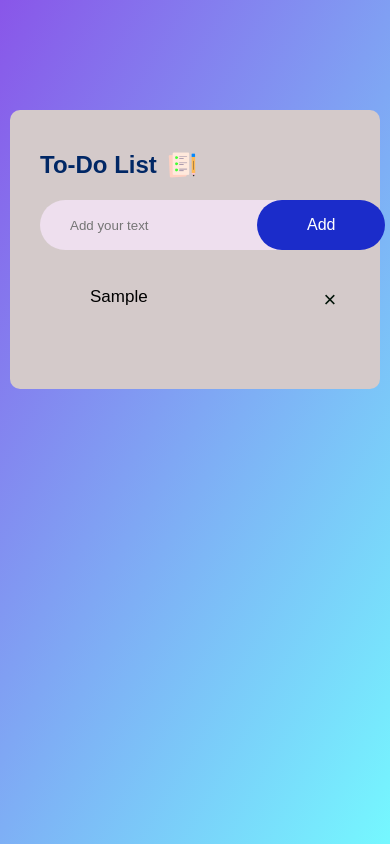
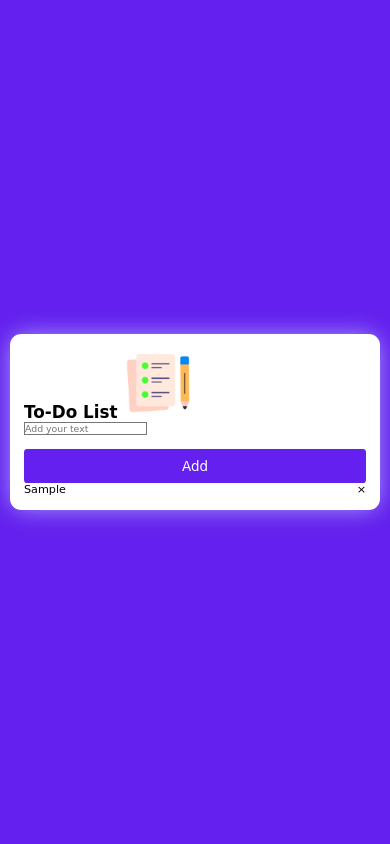
Before and after one commit to Anishka-Sinha-2003/Anishka, a plain HTML site: page todo.html in a window 390 px wide. Both pictures are taken after typing "Sample" into the empty fields and a click on the button "Add". Drawn offline with Linux system fonts and the light colour scheme; files whose address does not match are found by name.

Commit message:
Add files via upload

```diff
--- a/style.css
+++ b/style.css
@@ -1,111 +1,173 @@
-*{
-    margin:0;
-    padding:0;
-    font-family: 'Poppins' , sans-serif;
+* {
+    padding: 0;
+    margin: 0;
     box-sizing: border-box;
+    font-family: "Poppins", Lalezar, cursive, sans-serif;
   }
 
-.container{
-    width: 100%;
+  body {
+    display: flex;
+    align-items: center;
+    justify-content: center;
+    padding: 0 10px;
     min-height: 100vh;
-    background: linear-gradient(120deg , #8956e9 , #75f8ff);
-    padding: 10px;
+    background: #6320ee;
   }
 
-.todo-app{
+  .container {
+    max-width: 700px;
     width: 100%;
-    max-width: 540px;
-    background: #d4caca;
-    margin: 100px auto 20px;
-    padding: 40px 30px 70px;
-    border-radius: 10px;
+    padding: 30px;
+    background: #fff;
+    border-radius: 1rem;
+    box-shadow: 0px 0px 36px -5px #b8b8ff;
   }
 
-.todo-app h2{
-    color: #002765;
-    display: flex;
-    align-items: center;
-    margin-bottom: 20px;
-}
-.todo-app h2 img{
-    width: 30px;
-    margin-left: 10px;
+  .wrapper {
+    border-radius: 5px;
+    border: 1px solid #ccc;
   }
 
-.row{
+  .wrapper .text-input {
+    display: block;
+  }
+
+  .text-input .to-text {
+    border-radius: 0px;
+    border-top: 1px solid #ccc;
+  }
+
+  .text-input textarea {
+    height: 250px;
+    width: 100%;
+    border: none;
+    outline: none;
+    resize: none;
+    background: none;
+    font-size: 18px;
+    padding: 10px 15px;
+    border-radius: 0.3rem;
+  }
+
+  .text-input textarea::placeholder {
+    color: #b7b6b6;
+  }
+
+  .controls,
+  li,
+  .icons,
+  .icons ion-icon {
     display: flex;
     align-items: center;
     justify-content: space-between;
-    background: #eedfee;
-    border-radius: 30px;
-    padding-left: 20px;
-    margin-bottom: 25px;
   }
 
-input{
-    flex: 1;
+  .controls {
+    list-style: none;
+    padding: 12px 15px;
+    border-top: 1px solid #ccc;
+  }
+
+  .controls .row .icons {
+    width: 38%;
+  }
+
+  .controls .row .icons ion-icon {
+    width: 50px;
+    color: #adadad;
+    font-size: 1.7rem;
+    cursor: pointer;
+    transition: transform 0.2s ease;
+    justify-content: center;
+  }
+  .controls .row.from .icons {
+    padding-right: 15px;
+    border-right: 1px solid #ccc;
+  }
+  .controls .row.to .icons {
+    padding-left: 15px;
+    border-left: 1px solid #ccc;
+  }
+  .controls .row select {
+    color: #333;
     border: none;
     outline: none;
-    background: transparent;
-    padding: 10px;
-    font-weight: 14px;
+    font-size: 18px;
+    background: none;
+    padding-left: 5px;
+  }
+  .text-input textarea::-webkit-scrollbar {
+    width: 4px;
+  }
+  .controls .row select::-webkit-scrollbar {
+    width: 8px;
+  }
+  .text-input textarea::-webkit-scrollbar-track,
+  .controls .row select::-webkit-scrollbar-track {
+    background: #fff;
+  }
+  .text-input textarea::-webkit-scrollbar-thumb {
+    background: #ddd;
+    border-radius: 8px;
+  }
+  .controls .row select::-webkit-scrollbar-thumb {
+    background: #999;
+    border-radius: 8px;
+    border-right: 2px solid #ffffff;
+  }
+  .controls .exchange {
+    color: #adadad;
+    cursor: pointer;
+    font-size: 1.7rem;
+    transition: transform 0.2s ease;
+  }
+  .controls ion-icon:active {
+    transform: scale(0.9);
+  }
+  .container button {
+    width: 100%;
+    padding: 14px;
+    outline: none;
+    border: none;
+    color: #fff;
+    cursor: pointer;
+    margin-top: 20px;
+    font-size: 1.2rem;
+    border-radius: 0.3rem;
+    background: #6320ee;
   }
 
-button{
-    border: none;
-    outline: none;
-    padding: 16px 50px;
-    background: #1b2cca;
-    color: #fff;
-    font-size: 16px;
-    cursor: pointer;
-    border-radius: 40px;
+  @media (max-width: 660px) {
+    .container {
+      padding: 20px;
     }
-
-ul li{
-    list-style: none;
-    font-size: 17px;
-    padding: 12px 8px 12px 50px;
-    user-select: none;
-    cursor: pointer;
-    position: relative;
+    .wrapper .text-input {
+      flex-direction: column;
     }
-
-ul li::before{
-    content: '';
-    position: absolute;
-    height: 28px;
-    width: 28px;
-    border-radius: 50%;
-    background-image: url(images/unchecked.png);
-    background-size: cover;
-    background-position: center;
-    top: 12px;
-    left: 8px;
+    .text-input .to-text {
+      border-left: 0px;
+      border-top: 1px solid #ccc;
     }
-
-ul li.checked{
-    color: rgb(101, 16, 150);
-    text-decoration: line-through;
+    .text-input textarea {
+      height: 200px;
     }
-
-ul li.checked::before{
-    background-image: url(images/checked.png);
+    .controls .row .icons {
+      display: inline-flex;
+      flex-direction: column;
     }
-
-ul li span{
-    position: absolute;
-    right : 0;
-    top: 5px;
-    width: 40px;
-    height: 40px;
-    font-size: 22px;
-    color: #011308;
-    line-height: 40px;
-    text-align: center;
-    border-radius: 50%;
+    .container button {
+      padding: 13px;
+      font-size: 1.2rem;
     }
-
-ul li span:hover{
-    background: #4835b6;
+    .controls .row select {
+      font-size: 1.2rem;
     }
+    .controls .exchange {
+      font-size: 1.2rem;
+    }
+  }
+  @media screen and (max-width: 1250px) {
+    .container {
+      zoom: 0.7;
+    }
+  }
```
Lines whose indentation alone changed are shown as unchanged.
